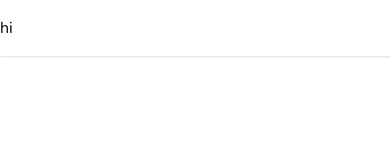
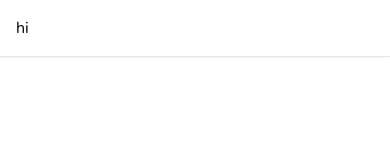
Before and after one commit to sangwopark19/airbnb, a Next.js app: page / in a window 390 px wide. Shown: the top 160 px of the page. Built offline with nearby package versions, Linux system fonts and the light colour scheme.

Commit message:
feat: Container 반응형 패딩 설정

```diff
--- a/app/components/Container.tsx
+++ b/app/components/Container.tsx
@@ -1,10 +1,20 @@
+'use client';
+
 interface ContainerProps{
 	children: React.ReactNode;
 }
 
 const Container:React.FC<ContainerProps> = ({children}) => {
 	return (
-		<div>{children}</div>
+		<div
+		className="
+			max-w[2520px]
+			mx-auto
+			xl:px-20
+			md:px-10
+			sm:px-2
+			px-4
+		">{children}</div>
 	 );
 }
 
```
